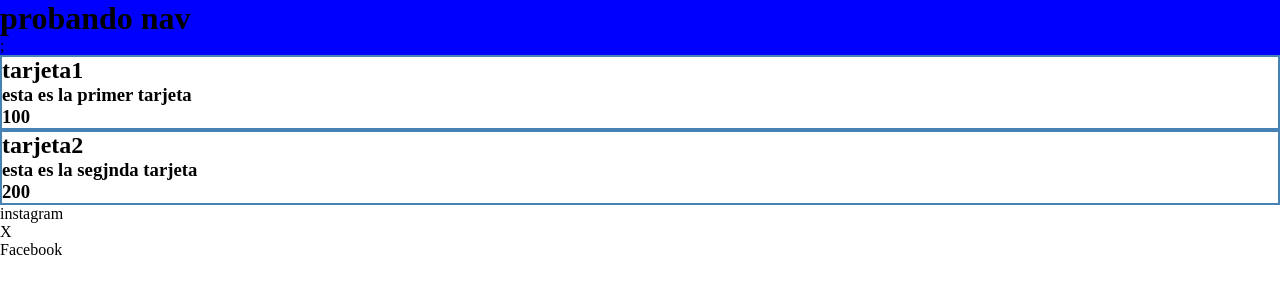
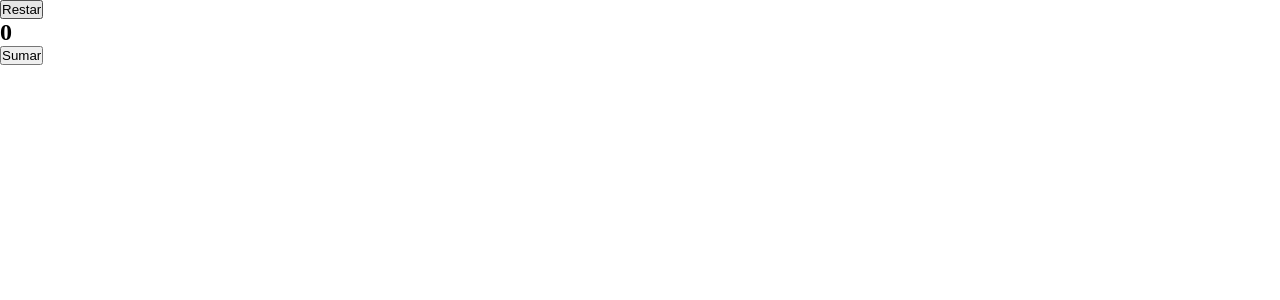
Before and after one commit to marceloregali/ecommerce-regali, a React (Vite) app: page / in a window 1280 px wide. Shown: the top 300 px of the page. Built offline with nearby package versions, Linux system fonts and the light colour scheme.

Commit message:
contador

```diff
--- a/src/App.jsx
+++ b/src/App.jsx
@@ -1,15 +1,17 @@
+import { Counter } from "./components/counter/Counter";
 import Footer from "./components/footer/Footer";
 import { NavBar } from "./components/navbar/Navbar";
 import { Home } from "./pages/home/home";
 
 function App() {
-    return (
-        <div>
-            <NavBar />
-            <Home />
-            <Footer />
-        </div>
-    );
+  return (
+    <div>
+      {/*<NavBar />
+      <Home />*/}
+      <Counter />
+      {/*<Footer />*/}
+    </div>
+  );
 }
 
 export default App;
--- /dev/null
+++ b/src/components/counter/Counter.jsx
@@ -0,0 +1,24 @@
+import { useState } from "react";
+
+export const Counter = () => {
+  const [contador, setContador] = useState(0);
+
+  console.log(contador);
+  //let contador = 0;
+
+  const restar = () => {
+    setContador(contador - 1);
+  };
+
+  const sumar = () => {
+    setContador(contador + 1);
+  };
+
+  return (
+    <div>
+      <button onClick={restar}>Restar</button>
+      <h2>{contador}</h2>
+      <button onClick={sumar}>Sumar</button>
+    </div>
+  );
+};
--- a/src/pages/home/home.jsx
+++ b/src/pages/home/home.jsx
@@ -10,7 +10,7 @@ export const Home = () => {
       />
       <ProductCard
         title="tarjeta2"
-        description="esta es la segjnda tarjeta"
+        description="esta es la segunda tarjeta"
         price={200}
       />
     </div>
```
